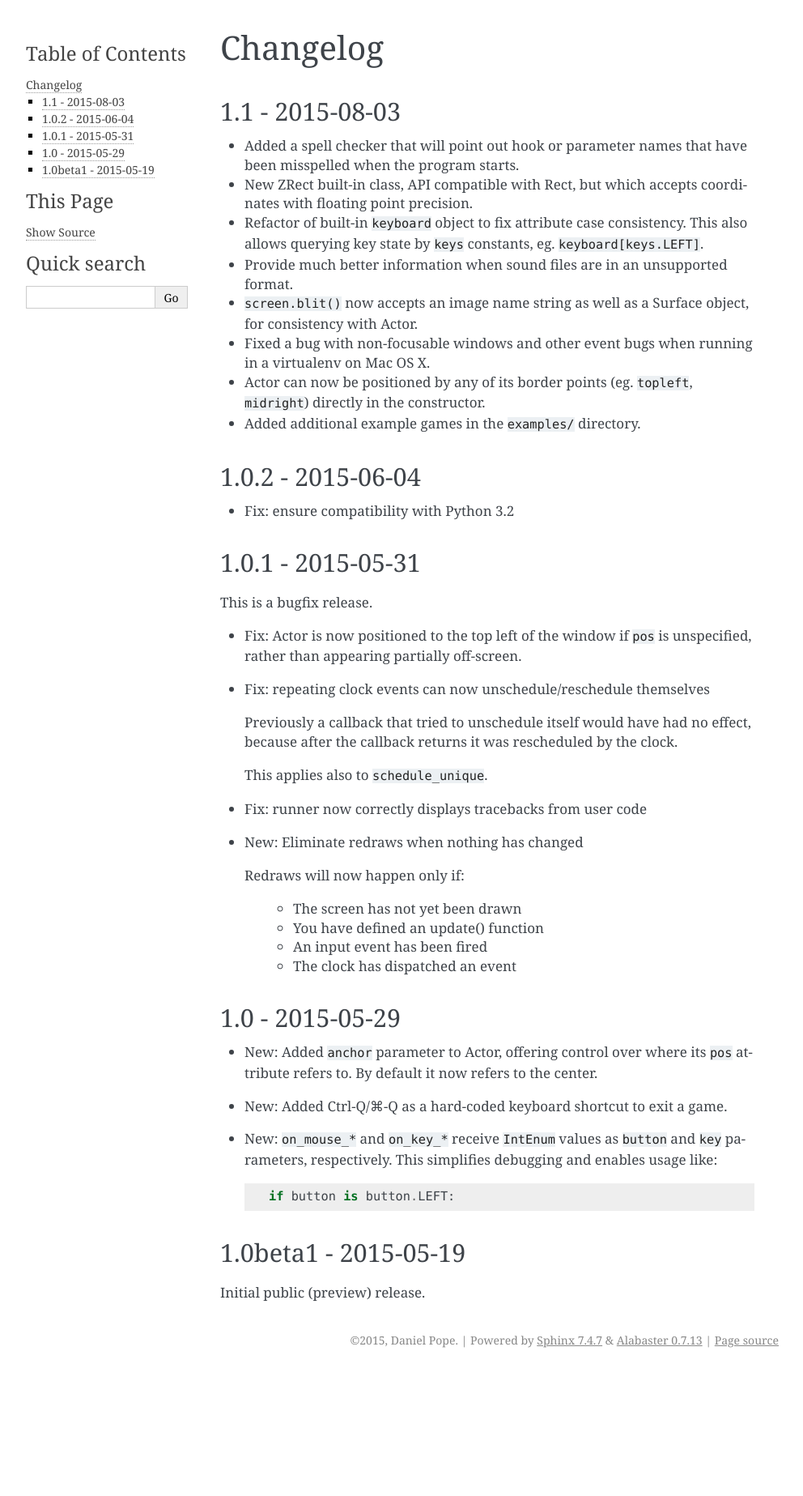
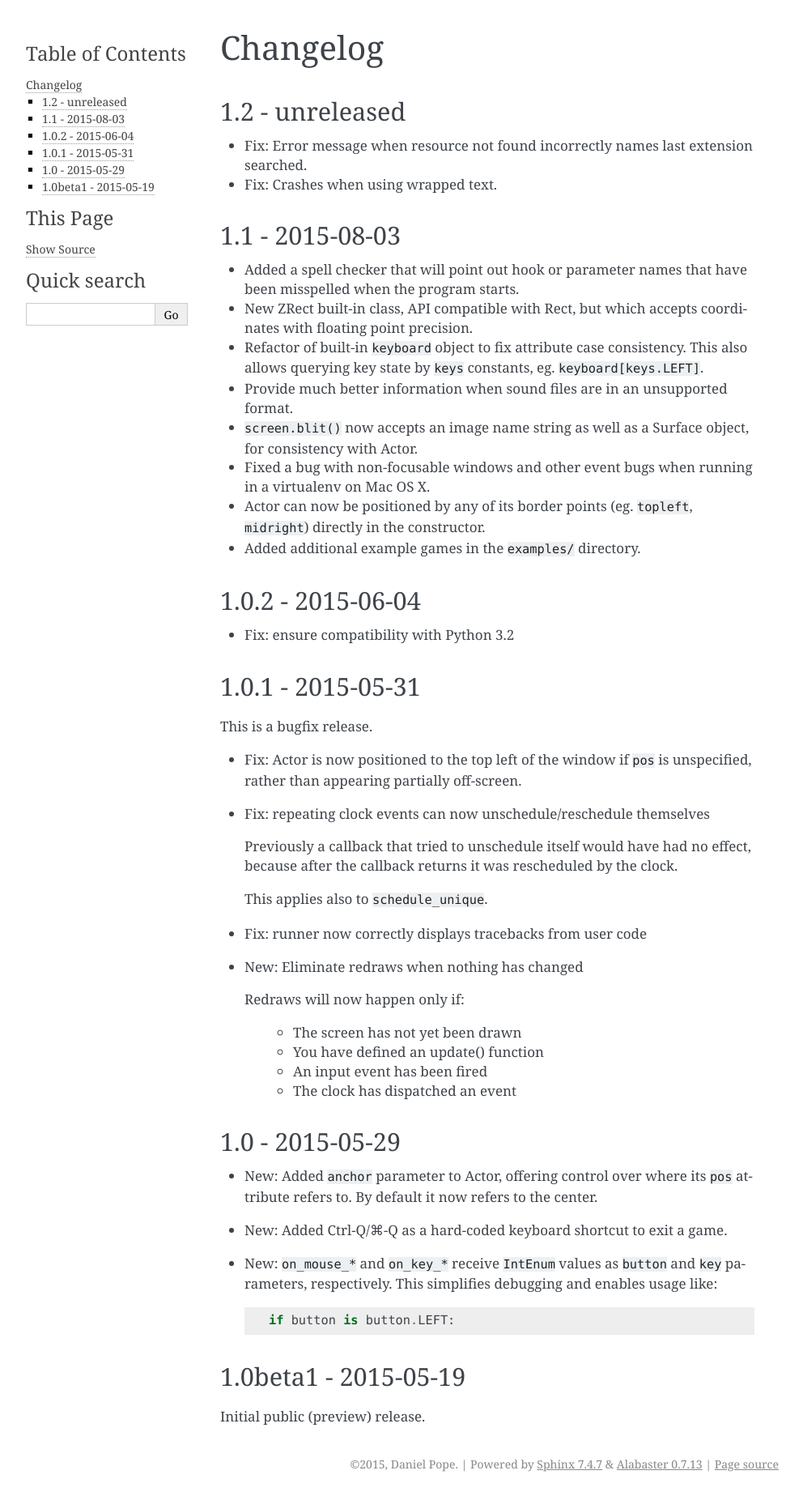
Before and after one commit to lordmauve/pgzero, a Sphinx documentation site: the page built from doc/changelog.rst, in a window 1280 px wide. Shown: the whole page at 81% size, without its empty margins (148-1140 px from the left). Built offline with Sphinx 7.4.7, drawn with Linux system fonts in a browser that asks for light colours; before the commit the page ends 1694 px from its top, so only the background shows below that.

Commit message:
Fix: Incorrect error message when resource not found

```diff
--- a/doc/changelog.rst
+++ b/doc/changelog.rst
@@ -1,5 +1,13 @@
 Changelog
 =========
+
+1.2 - unreleased
+----------------
+
+* Fix: Error message when resource not found incorrectly names last extension
+  searched.
+* Fix: Crashes when using wrapped text.
+
 
 1.1 - 2015-08-03
 ----------------
```
Also changed, not shown: 1 other file.
